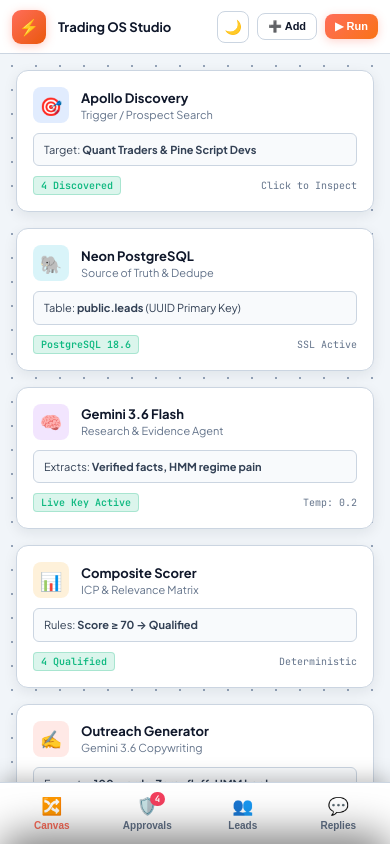
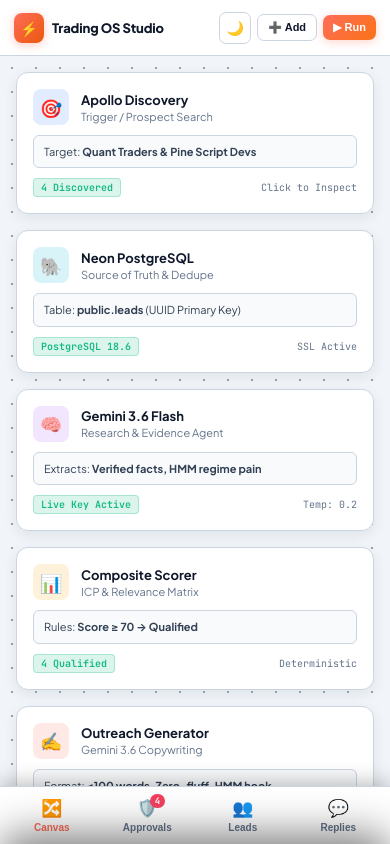
Before and after one commit to khalidabdullahh/khalid-digital-lab, a website: page apps/dashboard/index.html in a window 390 px wide. Drawn offline with Linux system fonts and the light colour scheme; no server answers.

Commit message:
feat(mobile): polish mobile top navbar, safe area insets, and ergonomic bottom dock styling

```diff
--- a/apps/dashboard/index.html
+++ b/apps/dashboard/index.html
@@ -817,35 +817,62 @@
        ========================================================================== */
     @media (max-width: 768px) {
       header {
-        height: 54px;
-        padding: 0 12px;
+        height: 56px;
+        padding: 0 14px;
+        position: sticky;
+        top: 0;
+        backdrop-filter: blur(12px);
+        -webkit-backdrop-filter: blur(12px);
+      }
+
+      .brand {
+        gap: 8px;
+      }
+
+      .brand-logo {
+        width: 30px;
+        height: 30px;
+        font-size: 14px;
+        border-radius: 8px;
       }
 
       .brand-title {
         font-size: 13px;
+        font-weight: 800;
+        letter-spacing: -0.01em;
       }
 
       .workflow-badge, .btn-sender-cfg, .nav-pill-group {
         display: none !important;
       }
 
+      .header-actions {
+        gap: 6px;
+      }
+
       .btn-header {
         padding: 6px 10px;
         font-size: 11px;
+        border-radius: 7px;
       }
 
       .btn-theme-toggle {
         width: 32px;
         height: 32px;
         font-size: 14px;
+        border-radius: 7px;
       }
 
       #mobile-dock {
         display: flex;
+        height: calc(58px + env(safe-area-inset-bottom, 0px));
+        padding-bottom: env(safe-area-inset-bottom, 0px);
+        backdrop-filter: blur(16px);
+        -webkit-backdrop-filter: blur(16px);
       }
 
       .workspace {
-        margin-bottom: 62px;
+        margin-bottom: calc(58px + env(safe-area-inset-bottom, 0px));
       }
 
       .canvas-content {
```
